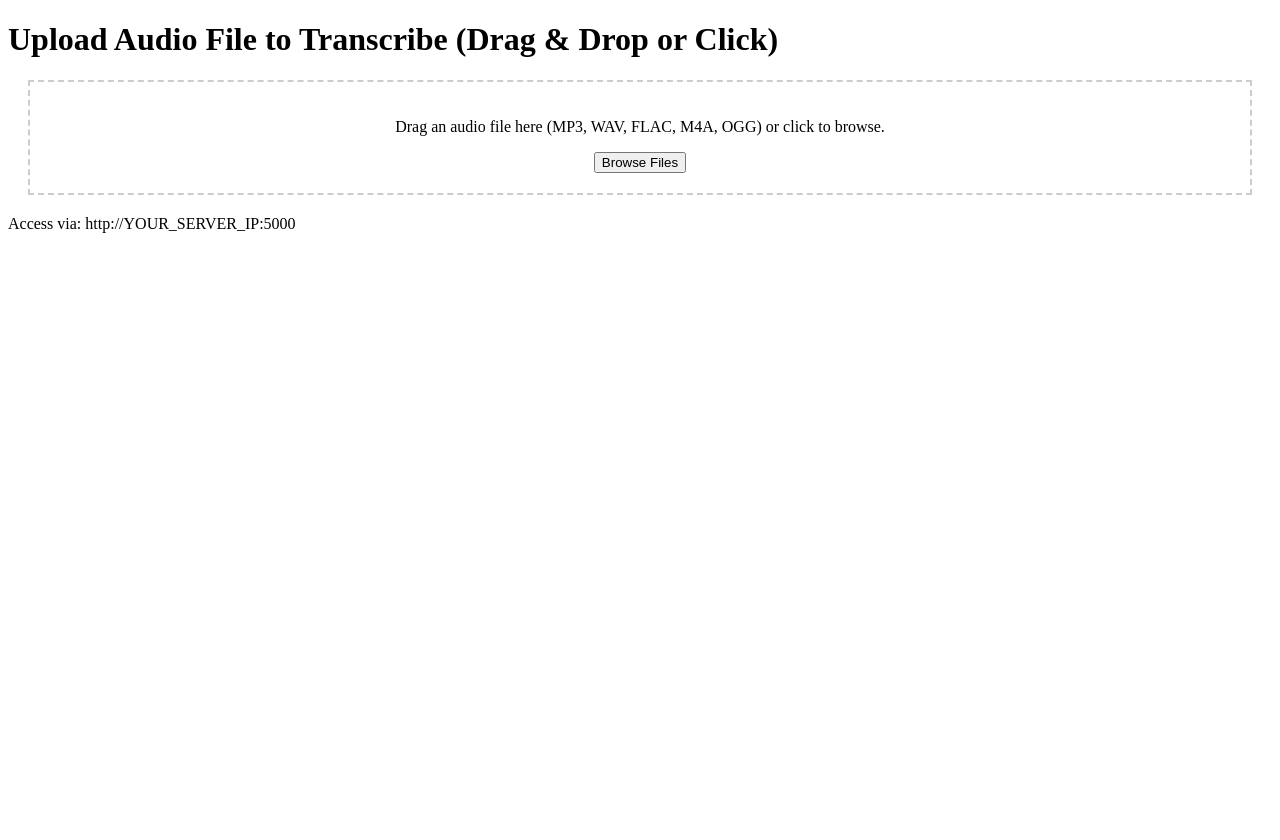
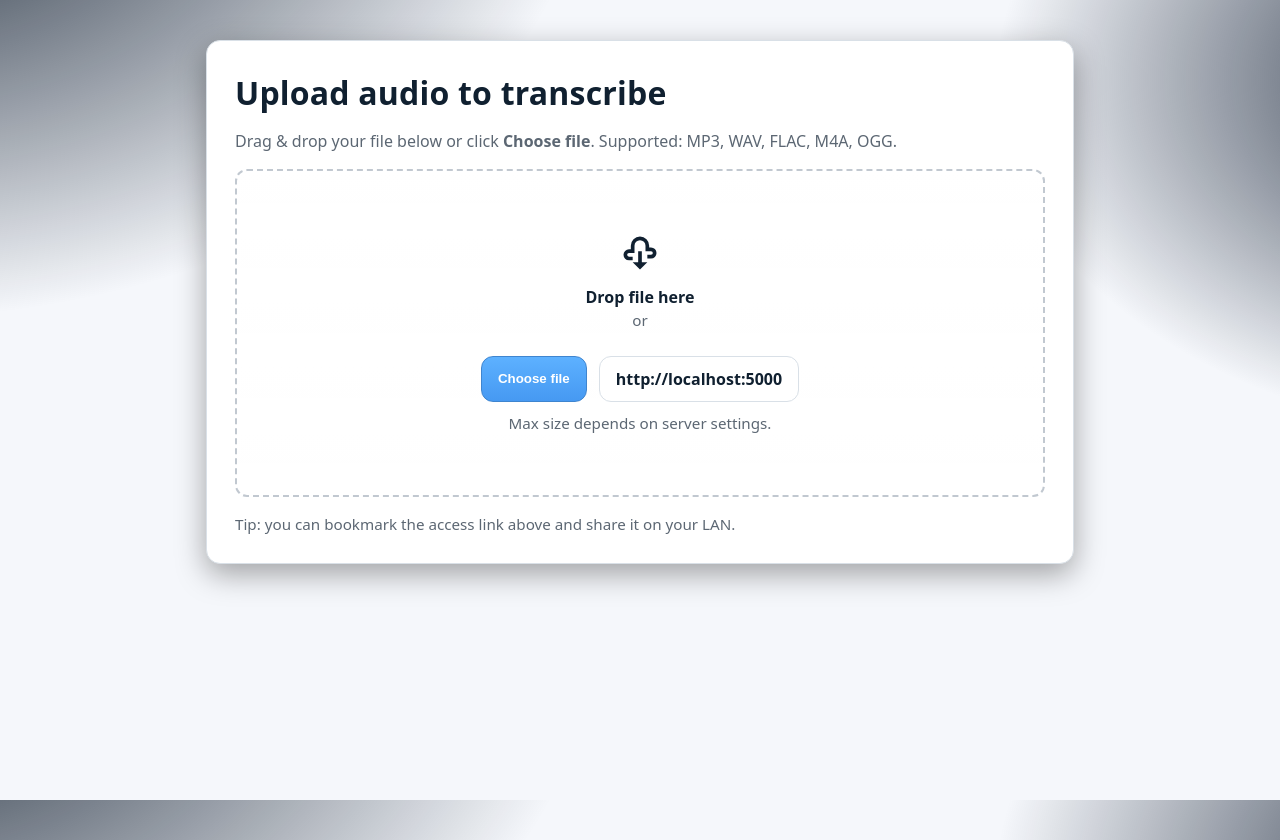
Before and after one commit to provecticus/docker-transcribe-app, a Flask app: page / in a window 1280 px wide. Before the commit the page ends 233 px from the top, so only its background shows below. Run offline with Flask 3, Linux system fonts and the light colour scheme.

Commit message:
added buttons, text outputs to box that scrolls rather than a single line. Modern styling.

```diff
--- a/templates/index.html
+++ b/templates/index.html
@@ -1,78 +1,241 @@
 <!DOCTYPE html>
-<html>
+<html lang="en">
 <head>
+  <meta charset="utf-8" />
   <title>Upload Audio for Transcription</title>
+  <meta name="viewport" content="width=device-width, initial-scale=1" />
   <style>
-        #drop-zone { border: 2px dashed #ccc; padding: 20px; text-align: center; margin: 20px; }
-        #drop-zone.dragover { border-color: #007bff; background: #f8f9fa; }
+    :root {
+      --bg: #0b0d10;
+      --surface: #12161c;
+      --card: #171c22;
+      --text: #e6ecf2;
+      --muted: #a8b3bf;
+      --primary: #4ea3ff;
+      --primary-ink: #06121f;
+      --outline: #29323b;
+      --good: #30d158;
+      --warn: #ffb020;
+      --danger: #ff5a5f;
+      --radius: 14px;
+      --shadow: 0 10px 30px rgba(0,0,0,.35);
+      --focus: 0 0 0 3px rgba(78,163,255,.35);
+    }
+
+    * { box-sizing: border-box; }
+    html, body { height: 100%; }
+    body {
+      margin: 0;
+      font: 16px/1.5 system-ui, -apple-system, Segoe UI, Roboto, Ubuntu, Cantarell, "Helvetica Neue", Arial, "Noto Sans", "Apple Color Emoji", "Segoe UI Emoji";
+      color: var(--text);
+      background:
+        radial-gradient(1200px 800px at -10% -20%, #142132 0%, transparent 60%),
+        radial-gradient(900px 600px at 120% 10%, #182437 0%, transparent 60%),
+        var(--bg);
+    }
+
+    .container {
+      max-width: 900px;
+      margin: clamp(24px, 5vh, 48px) auto;
+      padding: 0 16px;
+    }
+    .card {
+      background: var(--card);
+      border: 1px solid var(--outline);
+      border-radius: var(--radius);
+      box-shadow: var(--shadow);
+      padding: clamp(18px, 3vw, 28px);
+    }
+    h1 {
+      margin: 0 0 12px;
+      font-weight: 650;
+      letter-spacing: .2px;
+    }
+    p.subtle { color: var(--muted); margin-top: 0; }
+
+    .alert {
+      background: rgba(255,90,95,.1);
+      border: 1px solid rgba(255,90,95,.35);
+      color: #ffd6d7;
+      padding: 10px 12px;
+      border-radius: 10px;
+      margin: 12px 0 16px;
+    }
+
+    /* Dropzone */
+    #drop-zone {
+      display: grid;
+      gap: 10px;
+      align-content: center;
+      justify-items: center;
+      border: 2px dashed #395166;
+      border-radius: calc(var(--radius) - 2px);
+      padding: clamp(28px, 8vh, 60px);
+      text-align: center;
+      transition: border-color .2s ease, background-color .2s ease, transform .15s ease;
+      background: linear-gradient(180deg, rgba(255,255,255,.02), rgba(255,255,255,.00));
+    }
+    #drop-zone:hover { transform: translateY(-1px); }
+    #drop-zone.dragover {
+      border-color: var(--primary);
+      background: rgba(78,163,255,.06);
+      box-shadow: var(--focus);
+    }
     #file-input { display: none; }
-        pre { background: #f8f9fa; padding: 10px; overflow: auto; }
+    .hint { color: var(--muted); font-size: .95rem; }
+
+    /* Buttons (anchor or button) */
+    .actions { display: flex; gap: 12px; justify-content: center; margin-top: 14px; flex-wrap: wrap; }
+    .btn, a.btn {
+      appearance: none;
+      border: 1px solid var(--outline);
+      background: var(--surface);
+      color: var(--text);
+      padding: 10px 16px;
+      border-radius: 12px;
+      font-weight: 600;
+      text-decoration: none;
+      cursor: pointer;
+      transition: transform .06s ease, background .2s ease, border-color .2s ease, opacity .2s ease;
+      display: inline-flex; align-items: center; gap: 8px;
+    }
+    .btn:hover { transform: translateY(-1px); }
+    .btn:active { transform: translateY(0); }
+    .btn:focus-visible { outline: none; box-shadow: var(--focus); }
+    .btn-primary {
+      background: linear-gradient(180deg, #5db1ff, #4699f2);
+      border-color: #3f85cf;
+      color: var(--primary-ink);
+    }
+    .btn-ghost { background: transparent; }
+
+    .footer {
+      margin-top: 16px;
+      color: var(--muted);
+      font-size: .95rem;
+    }
+    .footer a { color: var(--text); }
+
+    /* Overlay shown during auto-submit */
+    .overlay {
+      position: fixed; inset: 0; display: none;
+      align-items: center; justify-content: center;
+      background: rgba(0,0,0,.35); backdrop-filter: blur(2px);
+      z-index: 99;
+    }
+    .overlay.on { display: flex; }
+    .spinner {
+      width: 42px; height: 42px; border-radius: 50%;
+      border: 3px solid rgba(255,255,255,.25);
+      border-top-color: var(--primary);
+      animation: spin 1s linear infinite;
+    }
+    @keyframes spin { to { transform: rotate(360deg) } }
+
+    /* Respect dark/light preference automatically */
+    @media (prefers-color-scheme: light) {
+      :root {
+        --bg: #f5f7fb;
+        --surface: #ffffff;
+        --card: #ffffff;
+        --text: #102030;
+        --muted: #5c6773;
+        --primary: #1769ff;
+        --primary-ink: #ffffff;
+        --outline: #d9e0e7;
+      }
+      .alert { color: #6b0002; background: #ffe6e7; border-color: #ffc7c9; }
+      #drop-zone { border-color: #c1c8d0; }
+    }
   </style>
 </head>
 <body>
-    <h1>Upload Audio File to Transcribe (Drag & Drop or Click)</h1>
-    {% if error %}<p style="color:red;">{{ error }}</p>{% endif %}
+  <div class="container">
+    <div class="card">
+      <h1>Upload audio to transcribe</h1>
+      <p class="subtle">Drag &amp; drop your file below or click <strong>Choose file</strong>. Supported: MP3, WAV, FLAC, M4A, OGG.</p>
 
-    <div id="drop-zone">
-        <p>Drag an audio file here (MP3, WAV, FLAC, M4A, OGG) or click to browse.</p>
-        <input type="file" id="file-input" name="file" accept=".mp3,.wav,.flac,.m4a,.ogg" required>
-        <button onclick="document.getElementById('file-input').click()">Browse Files</button>
+      {% if error %}
+        <div class="alert" role="alert">{{ error }}</div>
+      {% endif %}
+
+      <!-- Drop zone -->
+      <div id="drop-zone" role="button" tabindex="0" aria-label="File dropzone (click to choose)">
+        <svg width="44" height="44" viewBox="0 0 24 24" aria-hidden="true">
+          <path fill="currentColor" d="M12 3a5 5 0 0 1 5 5v1h1a3 3 0 0 1 0 6h-2v-2h2a1 1 0 0 0 0-2h-3V8a3 3 0 0 0-6 0v4H6a1 1 0 0 0 0 2h2v2H6a3 3 0 0 1 0-6h1V8a5 5 0 0 1 5-5Zm-1 8h2v6h3l-4 4l-4-4h3v-6Z"/>
+        </svg>
+        <div>
+          <div><strong>Drop file here</strong></div>
+          <div class="hint">or</div>
+        </div>
+        <div class="actions">
+          <button class="btn btn-primary" id="browse-btn" type="button" aria-controls="file-input">Choose file</button>
+          <a class="btn btn-ghost" id="access-link" href="#" target="_blank" rel="noopener">http://…:5000</a>
+        </div>
+        <div class="hint">Max size depends on server settings.</div>
+        <input type="file" id="file-input" name="file" accept=".mp3,.wav,.flac,.m4a,.ogg" required />
       </div>
 
+      <!-- Hidden form (auto-submitted when a file arrives) -->
       <form id="upload-form" method="post" enctype="multipart/form-data" style="display:none;">
-        <input type="file" name="file" id="hidden-file">
+        <input type="file" name="file" id="hidden-file" />
       </form>
 
+      <div class="footer">
+        Tip: you can bookmark the access link above and share it on your LAN.
+      </div>
+    </div>
+  </div>
+
+  <!-- Upload overlay -->
+  <div id="overlay" class="overlay" aria-hidden="true" aria-live="polite">
+    <div class="spinner" aria-label="Uploading…"></div>
+  </div>
+
   <script>
-        const dropZone = document.getElementById('drop-zone');
-        const fileInput = document.getElementById('file-input');
+    const dropZone   = document.getElementById('drop-zone');
+    const fileInput  = document.getElementById('file-input');
     const hiddenFile = document.getElementById('hidden-file');
-        const form = document.getElementById('upload-form');
+    const form       = document.getElementById('upload-form');
+    const overlay    = document.getElementById('overlay');
 
-        // Drag events
-        ['dragenter', 'dragover', 'dragleave', 'drop'].forEach(eventName => {
-            dropZone.addEventListener(eventName, preventDefaults, false);
+    // --- Auto-build the access link from current host/IP and port 5000
+    (function setAccessLink() {
+      const a = document.getElementById('access-link');
+      const host = window.location.hostname || 'localhost';
+      const link = `http://${host}:5000`;
+      a.href = link;
+      a.textContent = link;
+    })();
+
+    // --- Drag & drop helpers
+    const prevent = e => { e.preventDefault(); e.stopPropagation(); };
+    ['dragenter', 'dragover', 'dragleave', 'drop'].forEach(evt => {
+      dropZone.addEventListener(evt, prevent, false);
+    });
+    ['dragenter', 'dragover'].forEach(evt => {
+      dropZone.addEventListener(evt, () => dropZone.classList.add('dragover'), false);
+    });
+    ['dragleave', 'drop'].forEach(evt => {
+      dropZone.addEventListener(evt, () => dropZone.classList.remove('dragover'), false);
     });
 
-        function preventDefaults(e) {
-            e.preventDefault();
-            e.stopPropagation();
+    dropZone.addEventListener('click', () => fileInput.click());
+    dropZone.addEventListener('keydown', e => {
+      if (e.key === 'Enter' || e.key === ' ') { e.preventDefault(); fileInput.click(); }
+    });
+
+    function submitWith(files) {
+      if (!files || !files.length) return;
+      hiddenFile.files = files;
+      overlay.classList.add('on');
+      overlay.setAttribute('aria-hidden', 'false');
+      form.submit();
     }
 
-        ['dragenter', 'dragover'].forEach(eventName => {
-            dropZone.addEventListener(eventName, highlight, false);
-        });
-
-        ['dragleave', 'drop'].forEach(eventName => {
-            dropZone.addEventListener(eventName, unhighlight, false);
-        });
-
-        function highlight(e) {
-            dropZone.classList.add('dragover');
-        }
-
-        function unhighlight(e) {
-            dropZone.classList.remove('dragover');
-        }
-
-        dropZone.addEventListener('drop', handleDrop, false);
-
-        function handleDrop(e) {
-            const dt = e.dataTransfer;
-            const files = dt.files;
-            if (files.length > 0) {
-                hiddenFile.files = files;
-                form.submit();
-            }
-        }
-
-        fileInput.addEventListener('change', function(e) {
-            if (e.target.files.length > 0) {
-                hiddenFile.files = e.target.files;
-                form.submit();
-            }
-        });
+    dropZone.addEventListener('drop', e => submitWith(e.dataTransfer.files), false);
+    document.getElementById('browse-btn').addEventListener('click', () => fileInput.click());
+    fileInput.addEventListener('change', e => submitWith(e.target.files));
   </script>
-    <p>Access via: http://YOUR_SERVER_IP:5000</p>
 </body>
 </html>
```
Lines whose indentation alone changed are shown as unchanged.
